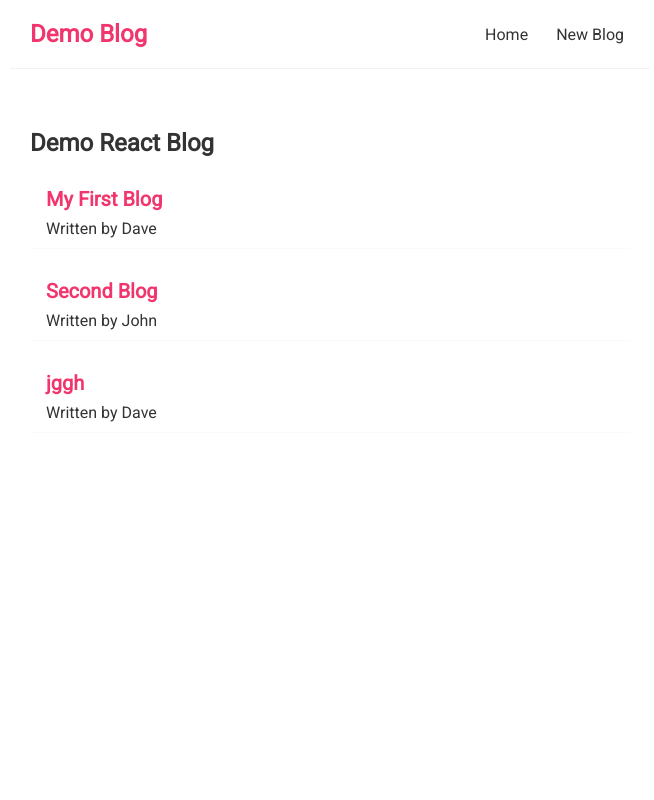
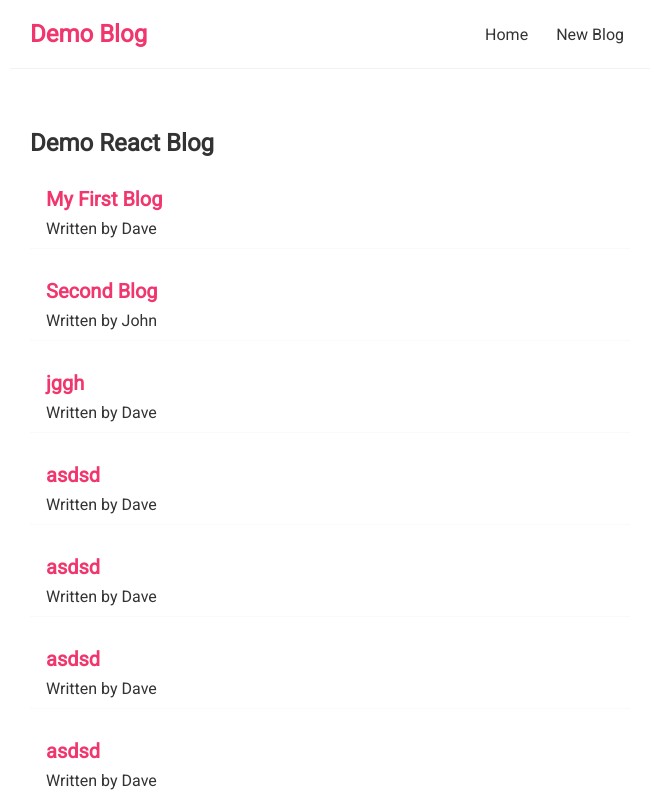
Before and after one commit to depechedave/react-demo-blog, a React (Create React App) app: page / in a window 1280 px wide. Shown: the top 800 px of the page, without its empty margins (310-964 px from the left). Built offline with nearby package versions, Linux system fonts and the light colour scheme; data requests are answered from the project's data file.

Commit message:
added useNavigate to Homepage on addition

```diff
--- a/data/db.json
+++ b/data/db.json
@@ -17,6 +17,48 @@
       "body": "fgfg",
       "author": "Dave",
       "id": 3
+    },
+    {
+      "title": "asdsd",
+      "body": "sddsf",
+      "author": "Dave",
+      "id": 4
+    },
+    {
+      "title": "asdsd",
+      "body": "sddsf",
+      "author": "Dave",
+      "id": 5
+    },
+    {
+      "title": "asdsd",
+      "body": "sddsf",
+      "author": "Dave",
+      "id": 6
+    },
+    {
+      "title": "asdsd",
+      "body": "sddsf",
+      "author": "Dave",
+      "id": 7
+    },
+    {
+      "title": "asdsd",
+      "body": "sddsf",
+      "author": "Dave",
+      "id": 8
+    },
+    {
+      "title": "asdsd",
+      "body": "sddsf",
+      "author": "Dave",
+      "id": 9
+    },
+    {
+      "title": "sdf",
+      "body": "asds",
+      "author": "john",
+      "id": 10
     }
   ]
 }
--- a/src/Create.js
+++ b/src/Create.js
@@ -1,10 +1,12 @@
 import { useState } from "react";
+import { useNavigate } from "react-router-dom";
 
 export default function Create() {
   const [title, setTitle] = useState("");
   const [body, setBody] = useState("");
   const [author, setAuthor] = useState("Dave");
   const [isPending, setIsPending] = useState(false);
+  const navigate = useNavigate();
 
   const handleSubmit = (e) => {
     e.preventDefault();
@@ -17,6 +19,7 @@ export default function Create() {
       body: JSON.stringify(blog),
     }).then(() => {
       setIsPending(false);
+      navigate("/");
     });
   };
 
```
